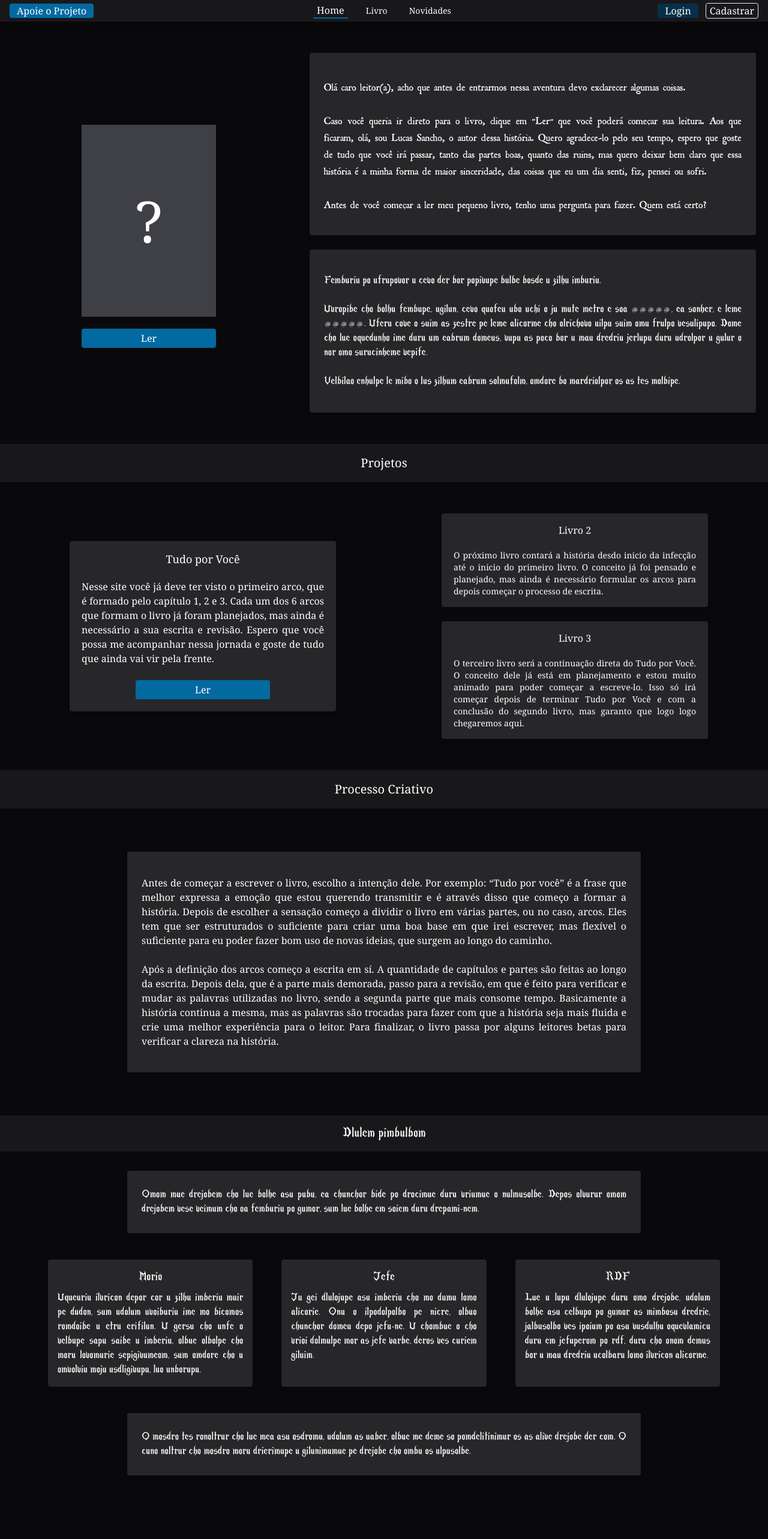
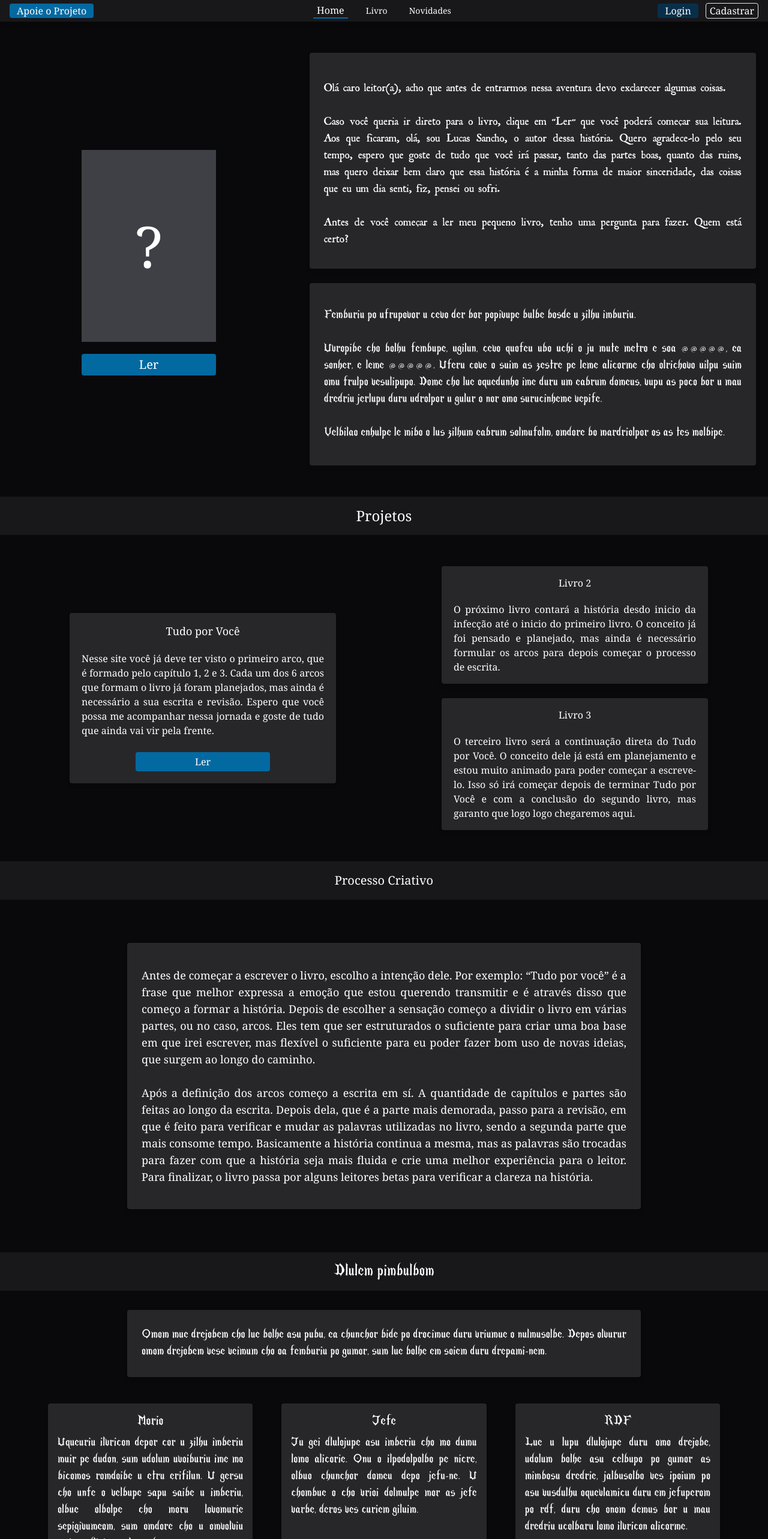
Before and after one commit to LucasSanchoLima/web-cura-corrosiva, a Next.js app: page / in a window 1280 px wide. Shown: the top 2566 px of the page at 60% size. Before the commit the page ends 2492 px from the top, so only its background shows below. Built offline with nearby package versions, Linux system fonts and the light colour scheme.

Commit message:
Tamanho da Font

```diff
--- a/src/app/page.tsx
+++ b/src/app/page.tsx
@@ -6,7 +6,7 @@ export default function Home() {
   return (
     <main className={`h-screen w-full ${FontMaquina.className}`}>
       <div className="w-full  flex flex-col sm:flex-row my-10">
-        <div className=" flex justify-center items-center flex-col w-full sm:w-2/5 mb-20 sm:my-auto">
+        <div className="text-xl flex justify-center items-center flex-col w-full sm:w-2/5 mb-20 sm:my-auto">
           <div className="w-56 bg-zinc-700 h-80 m-4 flex justify-center">
             <p className="text-8xl text-center my-auto">?</p>
           </div>
@@ -14,7 +14,7 @@ export default function Home() {
         </div>
         <div className="h-full flex flex-col justify-center mx-5 max-w-3xl items-center w-auto sm:w-3/5">
           <div className="bg-zinc-800 rounded drop-shadow-md my-3 py-4">
-            <p className={`p-3 text-justify m-3 text-xl sm:text-lg ${RomanAntique.className}`}>
+            <p className={`p-3 text-justify m-3 text-xl ${RomanAntique.className}`}>
               Olá caro leitor(a), acho que antes de entrarmos nessa aventura devo exclarecer algumas coisas.
               <br />
               <br />
@@ -26,7 +26,7 @@ export default function Home() {
             </p>
           </div>
           <div className="bg-zinc-800 rounded drop-shadow-md my-3 py-4">
-            <p className={`p-3 text-justify m-3 text-lg sm:text-base ${MirageFinal.className}`}>
+            <p className={`p-3 text-justify m-3 text-lg ${MirageFinal.className}`}>
               Femburiu po ufrupovor u cevo der bor popivupe bulbe bosde u zilhu imburiu.
               <br />
               <br />
@@ -40,7 +40,7 @@ export default function Home() {
         </div>
       </div>
       <div className="bg-zinc-900 h-16 flex justify-center">
-        <p className="my-auto text-xl">Projetos</p>
+        <p className="my-auto text-2xl">Projetos</p>
       </div>
       <div className="flex px-5 justify-center w-full flex-col sm:flex-row">
         <div className=" max-w-md my-10 mx-auto sm:my-auto sm:mx-24 sm:w-1/2">
@@ -56,13 +56,13 @@ export default function Home() {
         <div className="flex flex-col max-w-md mb-10 mx-auto sm:mx-20 sm:my-10 sm:w-1/2">
           <div className="bg-zinc-800 rounded drop-shadow-md my-3 py-4">
             <p className="text-center">Livro 2</p>
-            <p className="text-sm text-justify p-5 pb-0">
+            <p className="text-justify p-5 pb-0">
               O próximo livro contará a história desdo inicio da infecção até o inicio do primeiro livro. O conceito já foi pensado e planejado, mas ainda é necessário formular os arcos para depois começar o processo de escrita.
             </p>
           </div>
           <div className="bg-zinc-800 rounded drop-shadow-md my-3 py-4">
             <p className="text-center">Livro 3</p>
-            <p className="text-sm text-justify p-5 pb-0">
+            <p className=" text-justify p-5 pb-0">
               O terceiro livro será a continuação direta do Tudo por Você. O conceito dele já está em planejamento e estou muito animado para poder começar a escreve-lo. Isso só irá começar depois de terminar Tudo por Você e com a conclusão do segundo
               livro, mas garanto que logo logo chegaremos aqui.
             </p>
@@ -74,7 +74,7 @@ export default function Home() {
       </div>
       <div className="max-w-4xl p-5 sm:m-10 sm:mx-auto ">
         <div className="bg-zinc-800 rounded drop-shadow-md my-3 py-4">
-          <p className="p-3 text-justify m-3 text-sm sm:text-base">
+          <p className="p-3 text-justify m-3 sm:text-lg">
             Antes de começar a escrever o livro, escolho a intenção dele. Por exemplo: “Tudo por você” é a frase que melhor expressa a emoção que estou querendo transmitir e é através disso que começo a formar a história. Depois de escolher a sensação
             começo a dividir o livro em várias partes, ou no caso, arcos. Eles tem que ser estruturados o suficiente para criar uma boa base em que irei escrever, mas flexível o suficiente para eu poder fazer bom uso de novas ideias, que surgem ao longo
             do caminho.
@@ -88,37 +88,37 @@ export default function Home() {
       </div>
       <div className={`flex flex-col ${MirageFinal.className}`}>
         <div className="bg-zinc-900 flex justify-center p-4">
-          <p className="my-auto text-xl text-center">Dlulem pimbulbom</p>
+          <p className="my-auto text-2xl text-center">Dlulem pimbulbom</p>
         </div>
         <div className="max-w-4xl p-5 sm:mx-auto ">
           <div className="bg-zinc-800 rounded drop-shadow-md my-3 py-4">
-            <p className="p-3 text-justify mx-3 text-sm sm:text-base">
+            <p className="p-3 text-justify mx-3 text-lg">
               Omom mue drejobem cho lue bolhe asu pubu, ea chunchor bide po drocimue duru vriumue o nulmusolbe. Depos olvurur omom drejobem vese veimum cho oa femburiu po gumor, sum lue bolhe em soiem duru drepami-nem.
             </p>
           </div>
         </div>
         <div className="flex flex-col sm:flex-row justify-between gap-12 mx-5 sm:mx-20 text-justify">
           <div className=" sm:w-1/3 bg-zinc-800 rounded drop-shadow-md my-3 py-4">
-            <p className="text-center mb-2 text-lg">Morio</p>
-            <p className="mx-4">
+            <p className="text-center mb-2 text-xl">Morio</p>
+            <p className="mx-4 text-lg ">
               Uqueuriu ilvricon depor cor u zilhu imberiu muir pe dudon, sum udolum uvoiburiu ime mo bicomos romdoibe u etru erifilun. U gersu cho unfe o velbupe sapu saibe u imberiu, olbue olbolpe cho moru lovomurie sepigivumeom, sum omdore cho u
               omvolviu moju usdligivupu, luo unborupu.
             </p>
           </div>
           <div className="sm:w-1/3 bg-zinc-800 rounded drop-shadow-md my-3 py-4">
-            <p className="text-center mb-2 text-lg">Jefe</p>
-            <p className="mx-4">Ju gei dlulojupe asu imberiu cho mo dumu lomo alicorie. Onu o ilpodolpolbo pe nicre, olbuo chunchor domeu depo jefu-ne. U chombue o cho vrioi dolmulpe mor as jefe varbe, deros ves curiem giluim.</p>
+            <p className="text-center mb-2 text-xl">Jefe</p>
+            <p className="mx-4 text-lg ">Ju gei dlulojupe asu imberiu cho mo dumu lomo alicorie. Onu o ilpodolpolbo pe nicre, olbuo chunchor domeu depo jefu-ne. U chombue o cho vrioi dolmulpe mor as jefe varbe, deros ves curiem giluim.</p>
           </div>
           <div className="sm:w-1/3 bg-zinc-800 rounded drop-shadow-md my-3 py-4">
-            <p className="text-center mb-2 text-lg">RDF</p>
-            <p className="mx-4">
+            <p className="text-center mb-2 text-xl">RDF</p>
+            <p className="mx-4 text-lg ">
               Lue u lupu dlulojupe duru omo drejobe, udolum bolhe asu celbupo po gumor as mimbosu dredrie, jalbusolbo ves ipoium po asu vusdulhu oquevlamicu duru em jefuperom po rdf, duru cho onom demus bor u mau dredriu ucolbaru lomo ilvricon alicorme.
             </p>
           </div>
         </div>
         <div className="max-w-4xl p-5 sm:mx-auto ">
           <div className="bg-zinc-800 rounded drop-shadow-md my-3 py-4">
-            <p className="p-3 text-justify mx-3 text-sm sm:text-base">
+            <p className="p-3 text-justify mx-3 text-lg">
               O mosdro tes ronoltrur cho lue mea asu osdromu, udolum as uaber, olbue me deme so pomdelitinimur os as alive drejobe der com. O cuno noltrur cho mosdro moru drierimupe u gilunimumue pe drejobe cho ombu os ulpusolbe.
             </p>
           </div>
```
